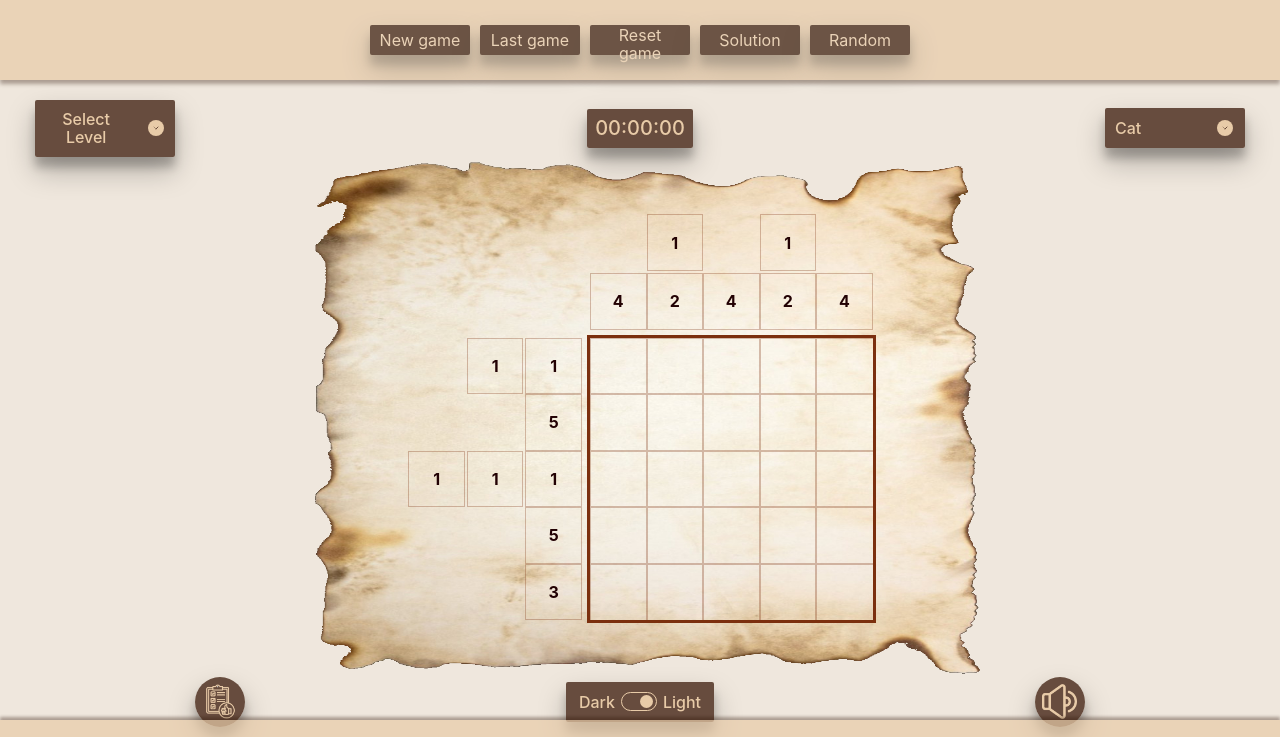
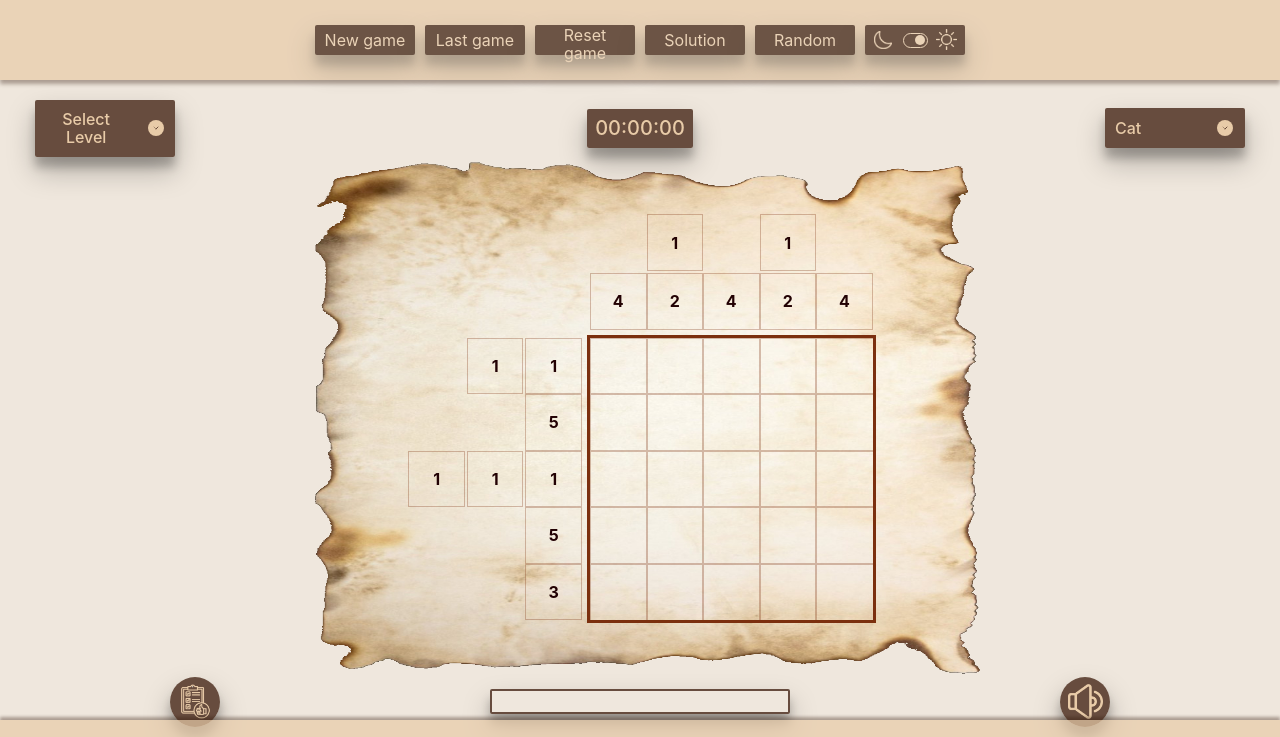
Before and after one commit to Tetiana-KET/RS-School-JSFE2023Q4_11.23-06.24, a website built with webpack: page nonograms/src/template.html in a window 1280 px wide. Shown: the top 737 px of the page. Built offline with nearby package versions, Linux system fonts and the light colour scheme.

Commit message:
feat: add progress bar, move theme-switcher to header

```diff
--- a/nonograms/src/components/headerTemplate.js
+++ b/nonograms/src/components/headerTemplate.js
@@ -7,6 +7,14 @@ export default function createHeaderHtml() {
         <button class="button buttons-settings">Reset game</button>
         <button class="button buttons-settings">Solution</button>
         <button class="button buttons-settings">Random</button>
+        <div class="theme-switcher switcher">
+          <button class="button switcher__theme-name theme-dark"></button>
+          <label class="switcher__button">
+            <input type="checkbox" id="theme-switcher">
+            <span class="switcher__slider-wrap"></span>
+          </label>
+          <button class="button switcher__theme-name theme-light"></button>
+        </в>
       </div>
   </div>
   `;
--- a/nonograms/src/components/infoTemplate.js
+++ b/nonograms/src/components/infoTemplate.js
@@ -5,17 +5,8 @@ export default function createInfoHtml() {
         <li class="info__item">
           <button type="button" class="button info__score"></button>
         </li>
-        <li class="info__switcher switcher">
-          <button class="button switcher__theme-name">
-            Dark
-          </button>
-          <label class="switcher__button">
-            <input type="checkbox" id="theme-switcher">
-            <span class="switcher__slider-wrap"></span>
-          </label>
-          <button class="button switcher__theme-name">
-            Light
-          </button>
+        <li class="info__progress-bar">
+          <div class="progress-bar"></div>
         </li>
         <li class="info__item">
           <button type="button" class="button info__volume"></button>
--- a/nonograms/src/style.css
+++ b/nonograms/src/style.css
@@ -50,7 +50,8 @@ body.no-scroll {
 .header {
   align-items: center;
   display: flex;
-  padding: 25px 0;
+  height: 10vh;
+  /* padding: 25px 0; */
   background: var(--beige-3);
   opacity: 0.7;
   box-shadow: 0px 4px 4px rgba(46, 20, 7, 0.5);
@@ -62,7 +63,6 @@ body.no-scroll {
   display: flex;
   justify-content: center;
 }
-
 
 .buttons-settings {
   width: 100px;
@@ -77,6 +77,83 @@ body.no-scroll {
 .buttons-settings:hover {
   background-color: var(--chocolate-dark);
   box-shadow: rgba(0, 0, 0, 0.35) 0px 14px 28px, rgba(0, 0, 0, 0.35) 0px 10px 10px;
+}
+
+/* THEME SWITCHER */
+.theme-switcher {
+  width: 100px;
+  height: 30px;
+  display: flex;
+  align-items: center;
+  justify-content: space-around;
+  padding: 2px;
+  border-radius: 2px;
+  background-color: var(--chocolate-light);
+  box-shadow: rgba(0, 0, 0, 0.25) 0px 14px 28px, rgba(0, 0, 0, 0.22) 0px 10px 10px;
+  transition: all 0.5s;
+}
+
+.level__header:hover,
+.theme-switcher:hover,
+.select__hint:hover,
+.info__item:hover  {
+  background-color: var(--chocolate-dark);
+  box-shadow: rgba(0, 0, 0, 0.35) 0px 14px 28px, rgba(0, 0, 0, 0.35) 0px 10px 10px;
+  cursor: pointer;
+}
+
+.switcher input {
+  opacity: 0;
+  width: 0;
+  height: 0;
+}
+
+.switcher__theme-name {
+  width: 25px;
+  height: 25px;
+  font-weight: 500;
+  line-height: 24px;
+  color: var(--beige-3);
+}
+
+.theme-light {
+  background: url('./assets/icons/light.png') center/ 85% 85% no-repeat;
+}
+
+.theme-dark {
+  background: url('./assets/icons/moon-light.png') center/ 70% 70% no-repeat;
+}
+
+.switcher__button {
+  position: relative;
+  display: inline-block;
+  width: 25px;
+  height: 15px;
+}
+
+.switcher__slider-wrap {
+  position: absolute;
+  z-index: 2;
+  top: 0;
+  left: 0;
+  right: 0;
+  bottom: 0;
+  border: 1px solid var(--beige-3);
+  border-radius: 34px;
+  transition: all 0.5s;
+  cursor: pointer;
+}
+
+.switcher__slider-wrap:before {
+  position: absolute;
+  left: 11px;
+  bottom: 1.5px;
+  content: '';
+  height: 10px;
+  width: 10px;
+  background-color: var(--beige-3);
+  border-radius: 50%;
+  transition: all 0.5s;
 }
 
 .main {
@@ -383,74 +460,31 @@ body.no-scroll {
   background: url('./assets/icons/score_wight.png') center/ 70% 70% no-repeat;
 }
 
-/* THEME SWITCHER */
-.info__switcher {
-  display: flex;
-  align-items: center;
-  padding: 7px;
-  border-radius: 2px;
-  background-color: var(--settings-bgr);
-  box-shadow: rgba(0, 0, 0, 0.25) 0px 14px 28px, rgba(0, 0, 0, 0.22) 0px 10px 10px;
-  transition: all 0.5s;
-}
-
-.level__header:hover,
-.info__switcher:hover,
-.select__hint:hover,
-.info__item:hover  {
-  background-color: var(--chocolate-dark);
-  box-shadow: rgba(0, 0, 0, 0.35) 0px 14px 28px, rgba(0, 0, 0, 0.35) 0px 10px 10px;
-  cursor: pointer;
-}
-
-.switcher input {
-  opacity: 0;
-  width: 0;
-  height: 0;
-}
-
-.switcher__theme-name {
-  font-weight: 500;
-  line-height: 24px;
-  color: var(--beige-3);
-}
-
-.switcher__button {
-  position: relative;
-  display: inline-block;
-  width: 36px;
-  height: 19px;
-}
-
-.switcher__slider-wrap {
-  position: absolute;
-  z-index: 2;
-  top: 0;
-  left: 0;
-  right: 0;
-  bottom: 0;
-  border: 1px solid var(--beige-3);
-  border-radius: 34px;
-  transition: all 0.5s;
-  cursor: pointer;
-}
-
-.switcher__slider-wrap:before {
-  position: absolute;
-  left: 18px;
-  bottom: 2px;
-  content: '';
-  height: 13px;
-  width: 13px;
-  background-color: var(--beige-3);
-  border-radius: 50%;
-  transition: all 0.5s;
-}
-
 .info__volume {
   width: 50px;
   height: 50px;
   background: url('./assets/icons/sound_wight.png') center/ 70% 70% no-repeat;
+}
+
+.info__progress-bar {
+  position: relative;
+  width: 300px;
+  height: 25px;
+  border-radius: 2px;
+  border: 2px solid var(--settings-bgr);
+  box-shadow: rgba(0, 0, 0, 0.25) 0px 14px 28px, rgba(0, 0, 0, 0.22) 0px 10px 10px;
+  transition: all 0.5s;
+  overflow: hidden;
+}
+
+.progress-bar {
+  position: absolute;
+  top: 0;
+  left: 0;
+  width: 0;
+  max-width: 100%;
+  height: 100%;
+  background: var(--settings-bgr);
 }
 
 /* FOOTER */
```
Also changed, not shown: nonograms/src/assets/icons/light.png (added), nonograms/src/assets/icons/moon-dark.png (added), nonograms/src/assets/icons/moon-light.png (added), nonograms/src/assets/icons/mute.png, nonograms/src/assets/icons/score.png, nonograms/src/assets/icons/sound.png, nonograms/src/assets/icons/sun-dark.png (added).
